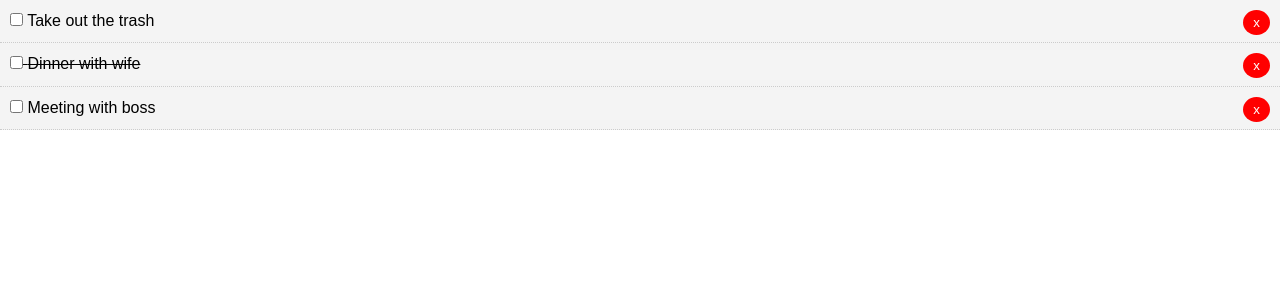
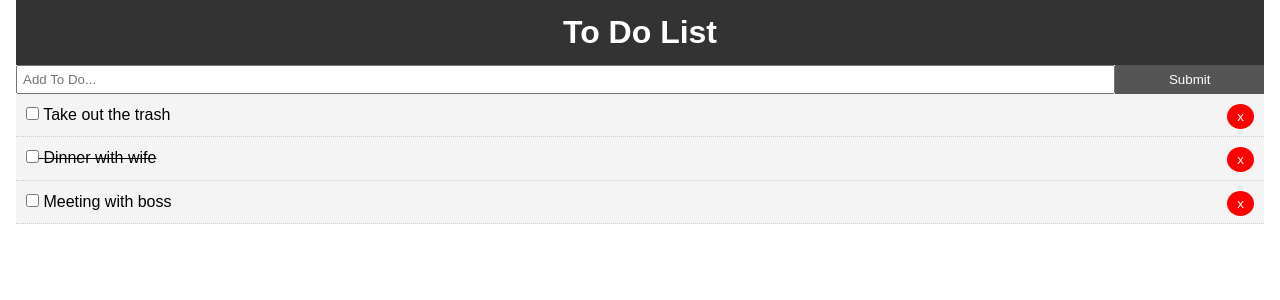
Before and after one commit to meisREAL/React-crash-classC, a React (Create React App) app in the folder react-crash-classc/: page / in a window 1280 px wide. Shown: the top 300 px of the page. Built offline with nearby package versions, Linux system fonts and the light colour scheme.

Commit message:
before npm audit fix --force

```diff
--- a/react-crash-classc/package.json
+++ b/react-crash-classc/package.json
@@ -9,6 +9,7 @@
     "react": "^18.2.0",
     "react-dom": "^18.2.0",
     "react-scripts": "5.0.1",
+    "uuid": "^9.0.0",
     "web-vitals": "^2.1.4"
   },
   "scripts": {
--- a/react-crash-classc/src/App.css
+++ b/react-crash-classc/src/App.css
@@ -12,3 +12,20 @@
   color: #333;
   text-decoration: none;
 }
+
+.container {
+  padding: 0 1rem;
+}
+
+.btn {
+  display: inline-block;
+  border: none;
+  background: #555;
+  color: #fff;
+  padding: 7px 20px;
+  cursor: pointer;
+}
+
+.btn:hover {
+  background: #666;
+}
--- a/react-crash-classc/src/App.js
+++ b/react-crash-classc/src/App.js
@@ -1,5 +1,7 @@
 import { Component } from 'react';
 import './App.css';
+import Header from './components/layout/Header';
+import AddToDo from './components/AddToDo';
 import ToDos from './components/ToDos';
 
 class App extends Component {
@@ -40,11 +42,27 @@
     this.setState({ todos: [...this.state.todos.filter(todo => todo.id !== id)] });
   }
 
+  //* Add To Do
+  AddToDo = (title) => {
+    const newToDo = {
+      id: 4,
+      title: title,
+      completed: false
+    }
+    this.setState({ todos: [...this.state.todos, newToDo] });
+  }
+
   render() {
     return (
       <div className="App">
-        <ToDos todos={this.state.todos} markComplete={this.markComplete}
-          delToDo={this.delToDo} />
+        <div className="container">
+          <Header />
+          <AddToDo AddToDo={this.AddToDo} />
+          <ToDos
+            todos={this.state.todos}
+            markComplete={this.markComplete}
+            delToDo={this.delToDo} />
+        </div>
       </div>
     );
   }
--- /dev/null
+++ b/react-crash-classc/src/components/AddToDo.js
@@ -0,0 +1,39 @@
+import React, { Component } from 'react'
+
+export class AddToDo extends Component {
+    state = {
+        title: ''
+    }
+
+    onChange = (e) => this.setState({ [e.target.name]: e.target.value });
+    onSubmit = (e) => {
+        e.preventDefault();
+        this.props.AddToDo(this.state.title);
+        this.setState({ title: '' });
+    }
+
+    render() {
+        return (
+            <form
+                onSubmit={this.onSubmit}
+                style={{ display: 'flex' }}>
+                <input
+                    style={{ flex: '10', padding: '5px' }}
+                    type="text"
+                    name='title'
+                    placeholder='Add To Do...'
+                    value={this.state.title}
+                    onChange={this.onChange}
+                />
+                <input
+                    type="submit"
+                    value="Submit"
+                    className='btn'
+                    style={{ flex: '1' }}
+                />
+            </form>
+        )
+    }
+}
+
+export default AddToDo
--- /dev/null
+++ b/react-crash-classc/src/components/layout/Header.js
@@ -0,0 +1,20 @@
+import React, { Component } from 'react'
+
+export class Header extends Component {
+    render() {
+        return (
+            <header style={headerStyle}>
+                <h1>To Do List</h1>
+            </header>
+        )
+    }
+}
+
+const headerStyle = {
+    background: '#333',
+    color: '#fff',
+    textAlign: 'center',
+    padding: '10px'
+}
+
+export default Header
```
Also changed, not shown: 1 other file (tests, documents, lock files or other folders).
